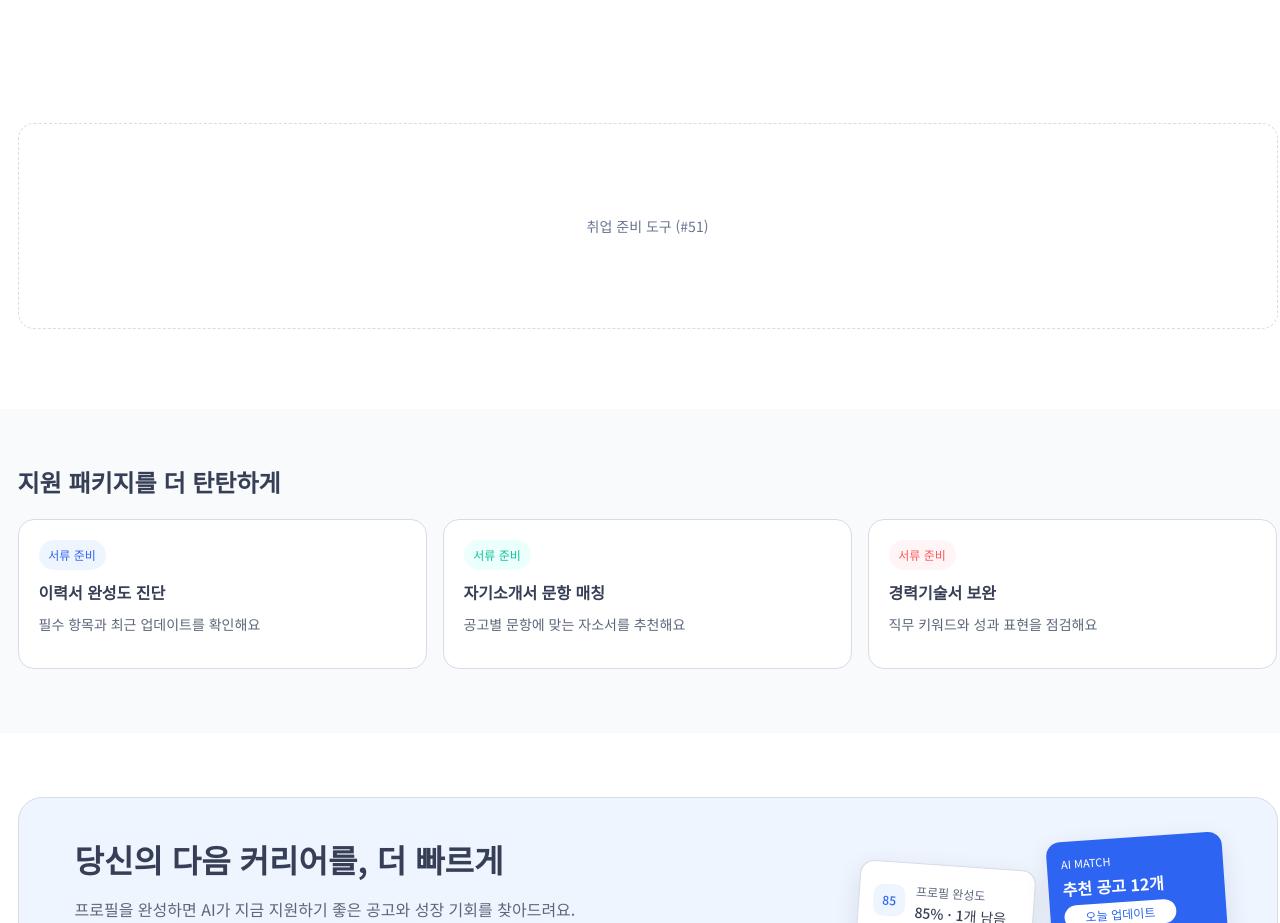
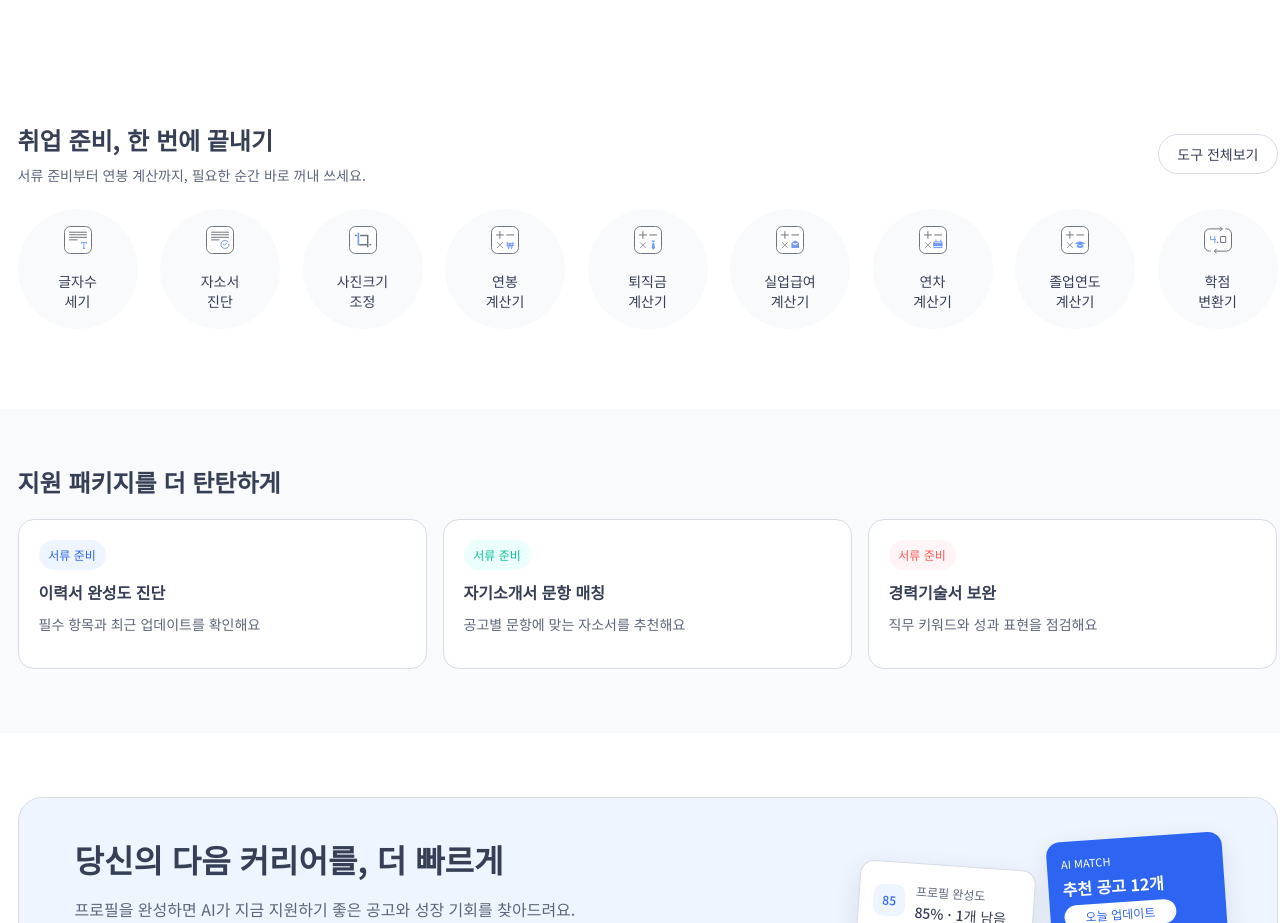
Before and after one commit to SOPT-all/39-COLLABORATION-WEB-SARAMIN, a React (Vite) app: page / in a window 1280 px wide. Shown: the part 1860-2783 px from the top of the page. Built offline with nearby package versions, Linux system fonts and the light colour scheme.

Commit message:
feat: 홈 취업 준비 도구 섹션에 제목과 도구 9종 연결

```diff
--- a/src/pages/home/components/career-tools-section.tsx
+++ b/src/pages/home/components/career-tools-section.tsx
@@ -1,9 +1,41 @@
-// TODO(#51 종현): "취업 준비, 한 번에 끝내기" 제목 + 도구 9개
+// [스펙] CareerToolsSection
+// 역할   : 홈 "취업 준비, 한 번에 끝내기" 섹션. 제목 줄 아래에 취업 준비 도구 9개를 한 줄로 늘어놓음
+// props  : 없음. 도구 순서는 tool-quick-polish-tools.ts 표 순서 그대로
+// 구조   : [제목 / 설명]                    [도구 전체보기 버튼]
+//          [ToolQuickPolish × 9]            ← 1260px 안에 양끝 정렬 (간격 22.5px)
+// 동작   : 도구 · 전체보기 버튼은 이동할 페이지가 없어서 클릭 연결 없음
+// 접근성 : section + h2. 도구는 ul / li
+
+import ToolQuickPolish from '@/shared/components/tool/tool-quick-polish';
+import { TOOL_QUICK_POLISH_KEYS } from '@/shared/components/tool/tool-quick-polish-tools';
+
 const CareerToolsSection = () => {
   return (
-    <section aria-label="취업 준비 도구" className="pt-18 pb-20">
-      <div className="mx-auto flex h-51.5 w-315 items-center justify-center rounded-2xl border border-dashed border-border-default text-body-14 text-text-tertiary">
-        취업 준비 도구 (#51)
+    <section className="pt-18 pb-20">
+      <div className="mx-auto flex w-315 flex-col gap-6">
+        <header className="flex items-center justify-between">
+          <div className="flex flex-col gap-2">
+            <h2 className="text-heading-24 text-text-primary">
+              취업 준비, 한 번에 끝내기
+            </h2>
+            <p className="text-body-14 text-text-secondary">
+              서류 준비부터 연봉 계산까지, 필요한 순간 바로 꺼내 쓰세요.
+            </p>
+          </div>
+          <button
+            type="button"
+            className="flex h-10 shrink-0 items-center rounded-full border border-border-default bg-surface-default px-4.5 text-label-14 text-text-primary"
+          >
+            도구 전체보기
+          </button>
+        </header>
+        <ul className="flex justify-between">
+          {TOOL_QUICK_POLISH_KEYS.map((tool) => (
+            <li key={tool}>
+              <ToolQuickPolish tool={tool} />
+            </li>
+          ))}
+        </ul>
       </div>
     </section>
   );
```
